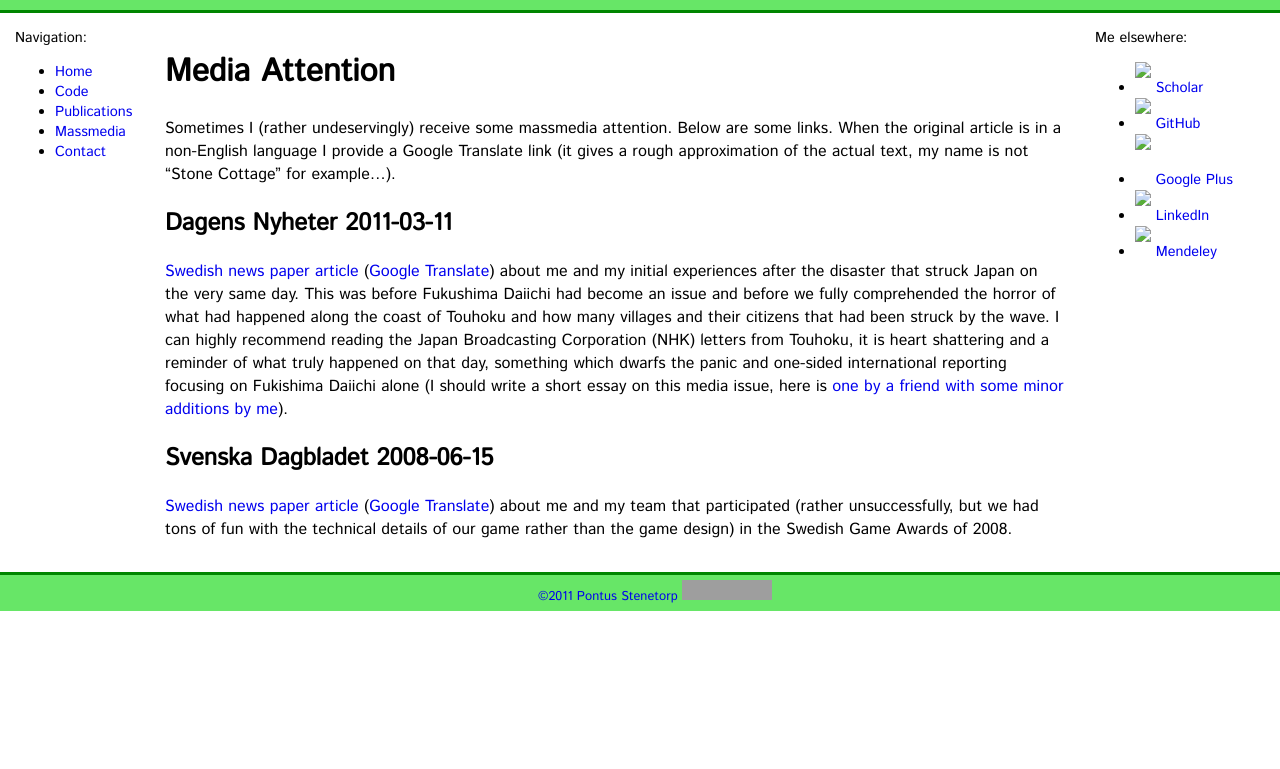
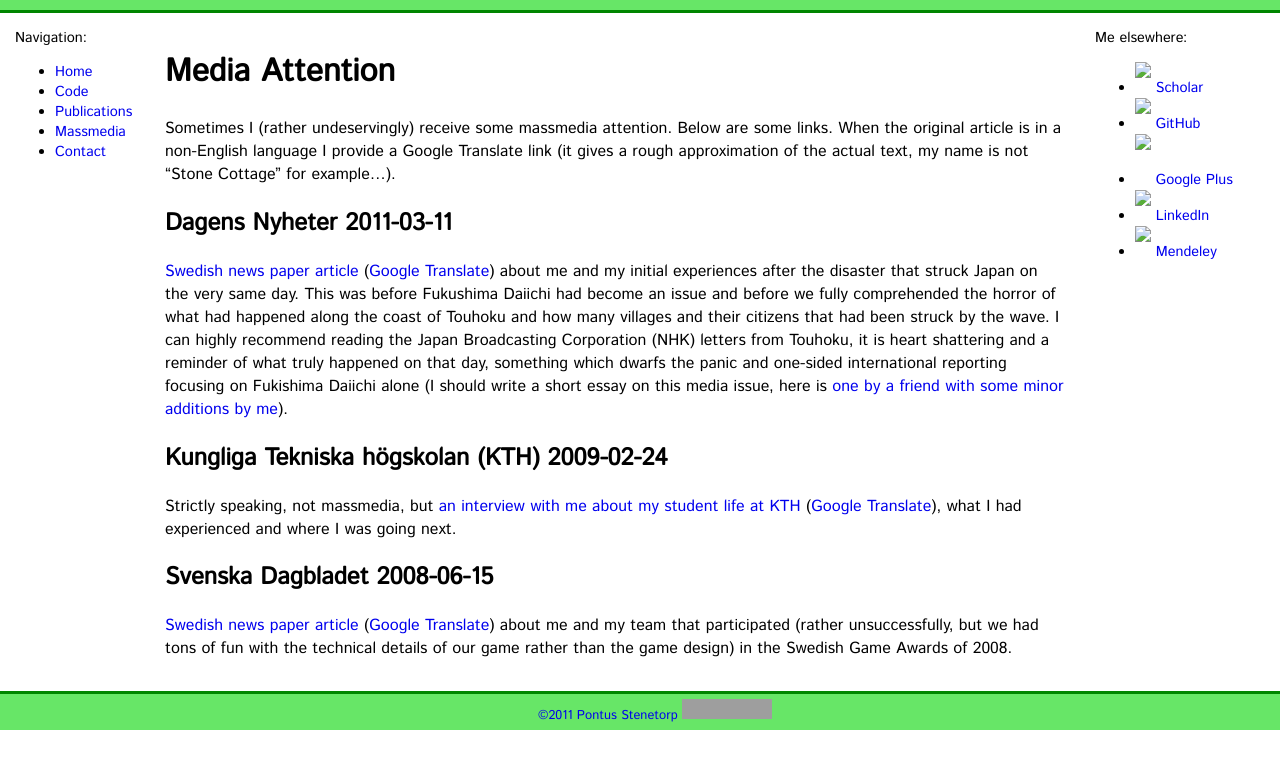
Before and after one commit to gbouchar/ninjin.github.io, a Jekyll site: the page built from media.md, in a window 1280 px wide. Shown: the top 769 px of the page. Built offline with Jekyll 4.4.1, drawn with Linux system fonts in a browser that asks for light colours; some web fonts are replaced; Markdown is read by kramdown in place of the engine named in the settings; grey boxes are pictures that could not be loaded.

Commit message:
Added my KTH interview since apparently people stumble upon it.

```diff
--- a/media.md
+++ b/media.md
@@ -30,6 +30,15 @@ additions by me][no_panic]).
 [dn_svensk_gt]: http://goo.gl/ZzigF
 [no_panic]: http://udon.stacken.kth.se/~goran/nopanic.en.html
 
+## Kungliga Tekniska högskolan (KTH) 2009-02-24 ##
+
+Strictly speaking, not massmedia, but [an interview with me about my student
+life at KTH][kth_interview] ([Google Translate][kth_interview_gt]), what I had
+experienced and where I was going next.
+
+[kth_interview]: https://www.kth.se/utbildning/program/civilingenjor/datateknik/2.1250/pontus-via-kth-till-silicon-valley-och-tokyo-1.33640
+[kth_interview_gt]: http://goo.gl/W8um0
+
 ## Svenska Dagbladet 2008-06-15 ##
 
 [Swedish news paper article][svd_farska] ([Google Translate][svd_farska_gt])
```
